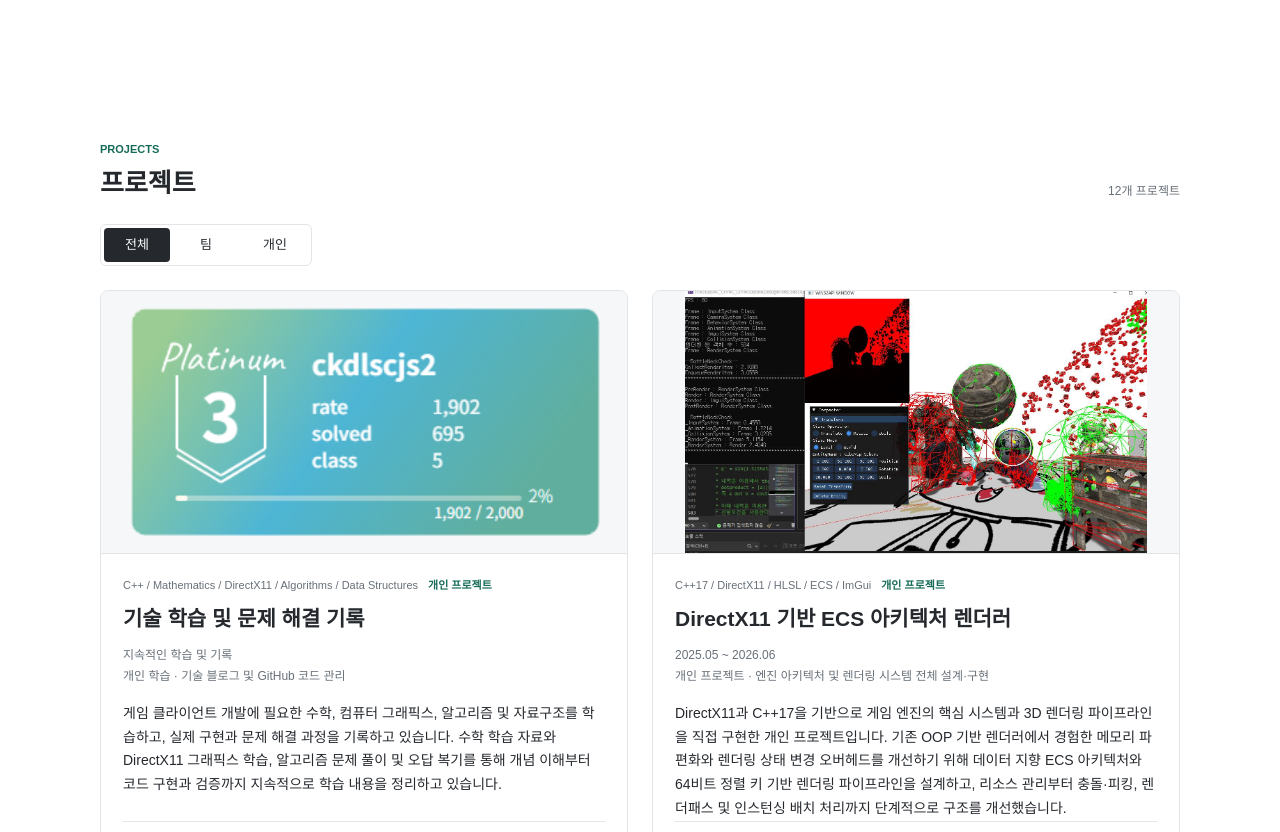
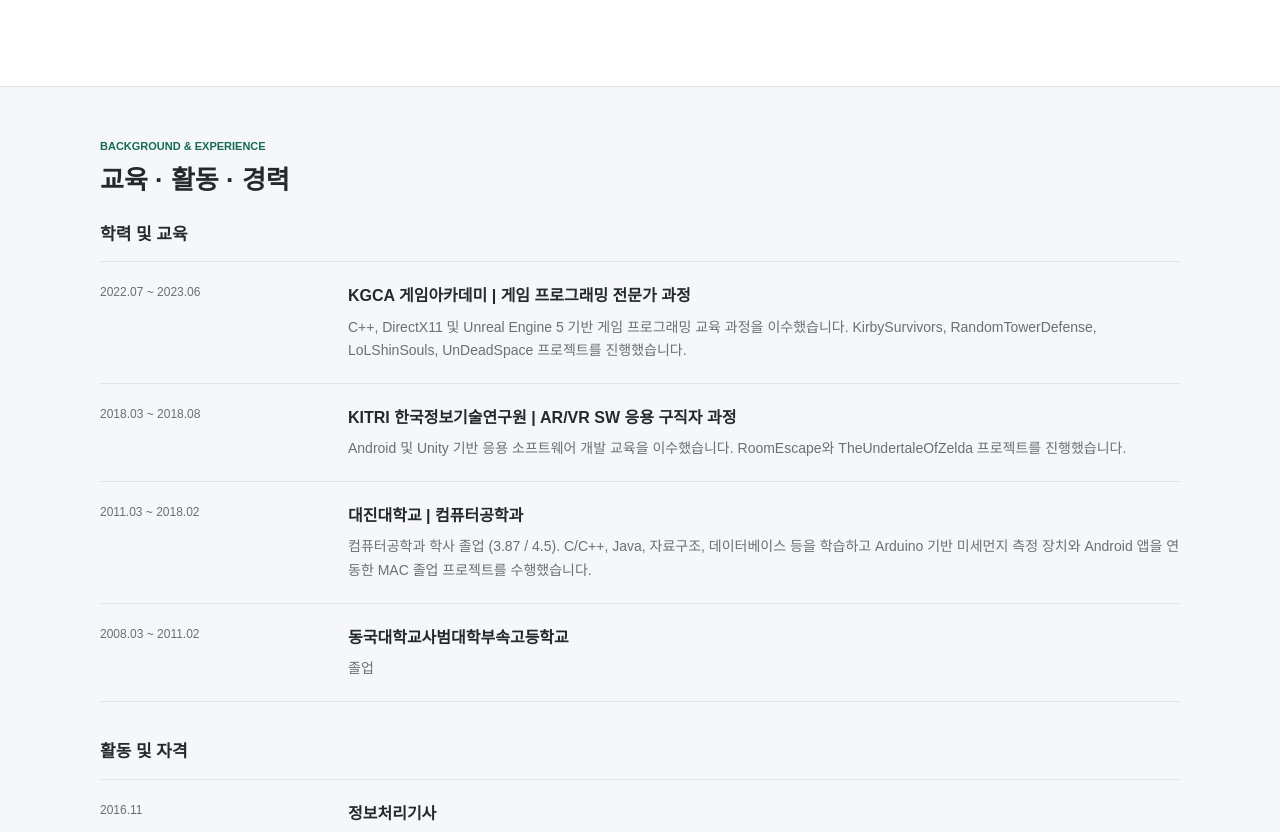
Before and after one commit to ckdlscjs/ckdlscjs.github.io, a Jekyll site: the page built from index.md, in a window 1280 px wide and 1400 px high, scrolled down 486 px, cut to the strip 120-952 px from the top of the window. Built offline with Jekyll 4.4.1, drawn with Linux system fonts in a browser that asks for light colours; some of the changed text lies outside the part shown.

Commit message:
Update portfolio.html

```diff
--- a/_layouts/portfolio.html
+++ b/_layouts/portfolio.html
@@ -6,7 +6,7 @@
   <meta name="viewport" content="width=device-width, initial-scale=1.0">
 
   <title>
-    {{ site.title | default: "이선용 | 게임 클라이언트 프로그래머" | escape }}
+    {{ site.title | default: "이선용 | 개발자 포트폴리오" | escape }}
   </title>
 
   {% seo %}
@@ -26,6 +26,7 @@
   본문으로 건너뛰기
 </a>
 
+
 <!-- ========================================
      NAVIGATION
 ======================================== -->
@@ -33,17 +34,15 @@
 <header class="site-nav">
   <div class="page-width nav-inner">
 
-
     <a class="brand" href="#top">
       {{ p.profile.name | escape }}
       <span>INTRODUCTION &amp; PORTFOLIO</span>
     </a>
 
-
     <nav aria-label="주요 메뉴">
       <a href="#about">소개</a>
+      <a href="#background">교육·활동·경력</a>
       <a href="#projects">프로젝트</a>
-      <a href="#background">교육·활동·경력</a>
       <a href="#contact">연락처</a>
     </nav>
 
@@ -175,7 +174,141 @@
 
 
   <!-- ========================================
-       02. 프로젝트
+       02. 교육 · 활동 · 경력
+       기존 프로젝트 섹션 위로 이동
+  ======================================== -->
+
+  <section class="section-band background-section"
+           id="background"
+           aria-labelledby="background-title">
+
+    <div class="page-width">
+
+      <div class="section-heading">
+
+        <div>
+          <span class="eyebrow">BACKGROUND & EXPERIENCE</span>
+          <h2 id="background-title">교육 · 활동 · 경력</h2>
+        </div>
+
+      </div>
+
+
+      <div class="background-unified">
+
+
+        <!-- 학력 및 교육 -->
+
+        {% if p.education.size > 0 %}
+
+        <div class="background-group">
+
+          <h3 class="column-heading">학력 및 교육</h3>
+
+          {% for item in p.education %}
+
+          <div class="resume-row">
+
+            <p class="period">
+              {{ item.period | escape }}
+            </p>
+
+            <div>
+              <h4>{{ item.title | escape }}</h4>
+              <p>{{ item.description | escape }}</p>
+            </div>
+
+          </div>
+
+          {% endfor %}
+
+        </div>
+
+        {% endif %}
+
+
+        <!-- 활동 및 자격 -->
+
+        {% if p.awards.size > 0 %}
+
+        <div class="background-group">
+
+          <h3 class="column-heading">활동 및 자격</h3>
+
+          {% for item in p.awards %}
+
+          <div class="resume-row">
+
+            <p class="period">
+              {{ item.period | escape }}
+            </p>
+
+            <div>
+
+              <h4>{{ item.title | escape }}</h4>
+              <p>{{ item.description | escape }}</p>
+
+              {% assign award_url = item.url | default: '' | strip %}
+
+              {% if award_url != '' %}
+              <a class="text-link"
+                 href="{{ award_url | escape }}"
+                 target="_blank"
+                 rel="noopener noreferrer">
+                관련 자료
+              </a>
+              {% endif %}
+
+            </div>
+
+          </div>
+
+          {% endfor %}
+
+        </div>
+
+        {% endif %}
+
+
+        <!-- 경력 -->
+
+        {% if p.career.size > 0 %}
+
+        <div class="background-group">
+
+          <h3 class="column-heading">경력</h3>
+
+          {% for item in p.career %}
+
+          <div class="resume-row">
+
+            <p class="period">
+              {{ item.period | escape }}
+            </p>
+
+            <div>
+              <h4>{{ item.title | escape }}</h4>
+              <p>{{ item.description | escape }}</p>
+            </div>
+
+          </div>
+
+          {% endfor %}
+
+        </div>
+
+        {% endif %}
+
+      </div>
+
+    </div>
+
+  </section>
+
+
+  <!-- ========================================
+       03. 프로젝트
+       교육 · 활동 · 경력 다음에 표시
   ======================================== -->
 
   <section class="projects-section"
@@ -235,6 +368,7 @@
 
         <article class="project-card"
                  data-category="{{ project.category | escape }}">
+
 
           <!-- 프로젝트 이미지 -->
 
@@ -498,7 +620,6 @@
 
               {% endif %}
 
-
             </div>
 
             {% endif %}
@@ -508,141 +629,6 @@
         </article>
 
         {% endfor %}
-
-      </div>
-
-    </div>
-
-  </section>
-
-
-  <!-- ========================================
-       03. 교육 · 활동 · 경력
-  ======================================== -->
-
-  <section class="section-band background-section"
-           id="background"
-           aria-labelledby="background-title">
-
-    <div class="page-width">
-
-      <div class="section-heading">
-
-        <div>
-          <span class="eyebrow">BACKGROUND & EXPERIENCE</span>
-          <h2 id="background-title">교육 · 활동 · 경력</h2>
-        </div>
-
-      </div>
-
-
-      <div class="background-unified">
-
-
-        <!-- 학력 및 교육 -->
-
-        {% if p.education.size > 0 %}
-
-        <div class="background-group">
-
-          <h3 class="column-heading">학력 및 교육</h3>
-
-          {% for item in p.education %}
-
-          <div class="resume-row">
-
-            <p class="period">
-              {{ item.period | escape }}
-            </p>
-
-            <div>
-              <h4>{{ item.title | escape }}</h4>
-              <p>{{ item.description | escape }}</p>
-            </div>
-
-          </div>
-
-          {% endfor %}
-
-        </div>
-
-        {% endif %}
-
-
-        <!-- 활동 및 자격 -->
-
-        {% if p.awards.size > 0 %}
-
-        <div class="background-group">
-
-          <h3 class="column-heading">활동 및 자격</h3>
-
-          {% for item in p.awards %}
-
-          <div class="resume-row">
-
-            <p class="period">
-              {{ item.period | escape }}
-            </p>
-
-            <div>
-
-              <h4>{{ item.title | escape }}</h4>
-              <p>{{ item.description | escape }}</p>
-
-              {% assign award_url = item.url | default: '' | strip %}
-
-              {% if award_url != '' %}
-
-              <a class="text-link"
-                 href="{{ award_url | escape }}"
-                 target="_blank"
-                 rel="noopener noreferrer">
-                관련 자료
-              </a>
-
-              {% endif %}
-
-            </div>
-
-          </div>
-
-          {% endfor %}
-
-        </div>
-
-        {% endif %}
-
-
-        <!-- 경력 -->
-
-        {% if p.career.size > 0 %}
-
-        <div class="background-group">
-
-          <h3 class="column-heading">경력</h3>
-
-          {% for item in p.career %}
-
-          <div class="resume-row">
-
-            <p class="period">
-              {{ item.period | escape }}
-            </p>
-
-            <div>
-              <h4>{{ item.title | escape }}</h4>
-              <p>{{ item.description | escape }}</p>
-            </div>
-
-          </div>
-
-          {% endfor %}
-
-        </div>
-
-        {% endif %}
-
 
       </div>
 
```
Also changed, not shown: other parts of _layouts/portfolio.html (+5 -17 lines).
